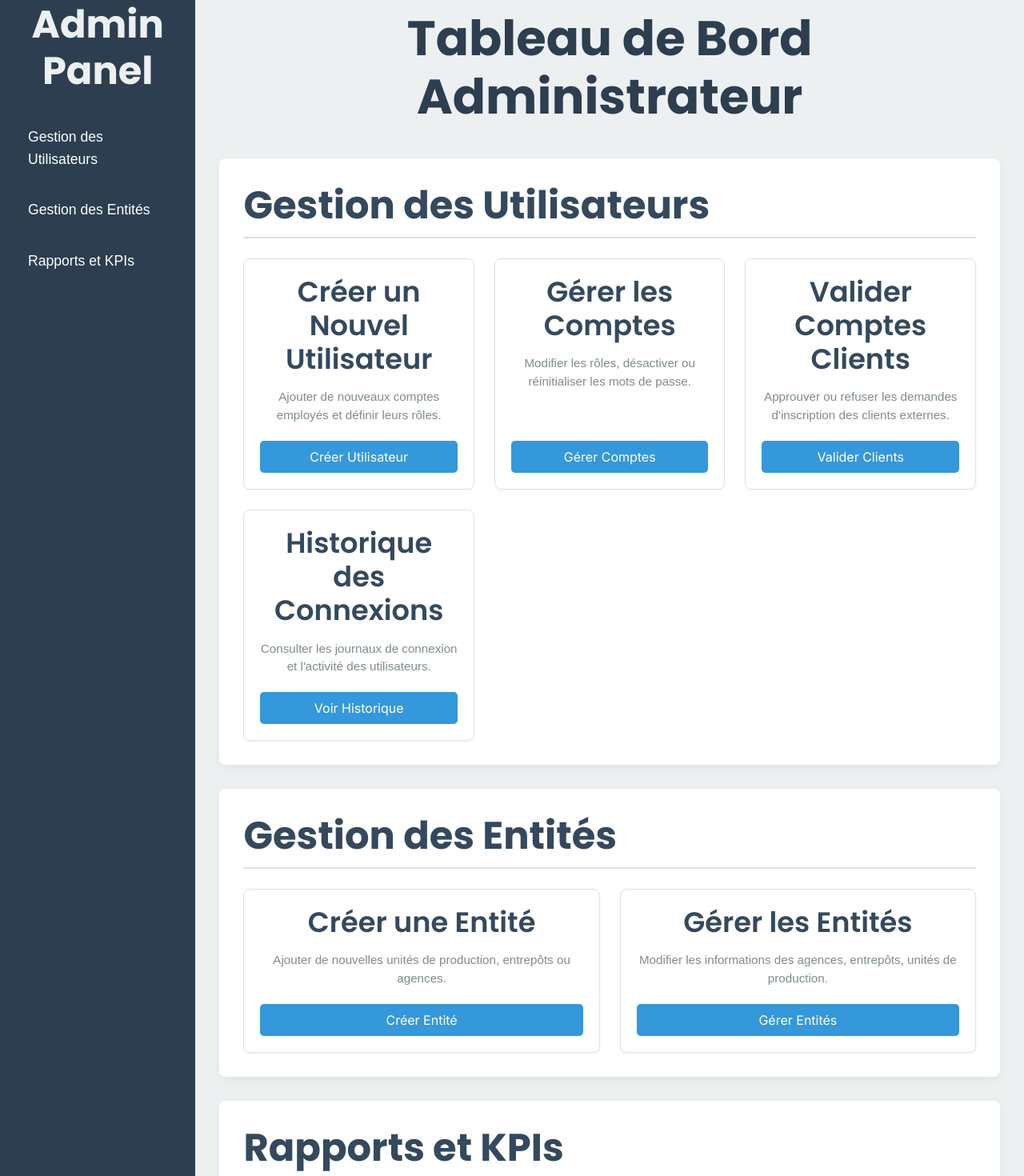
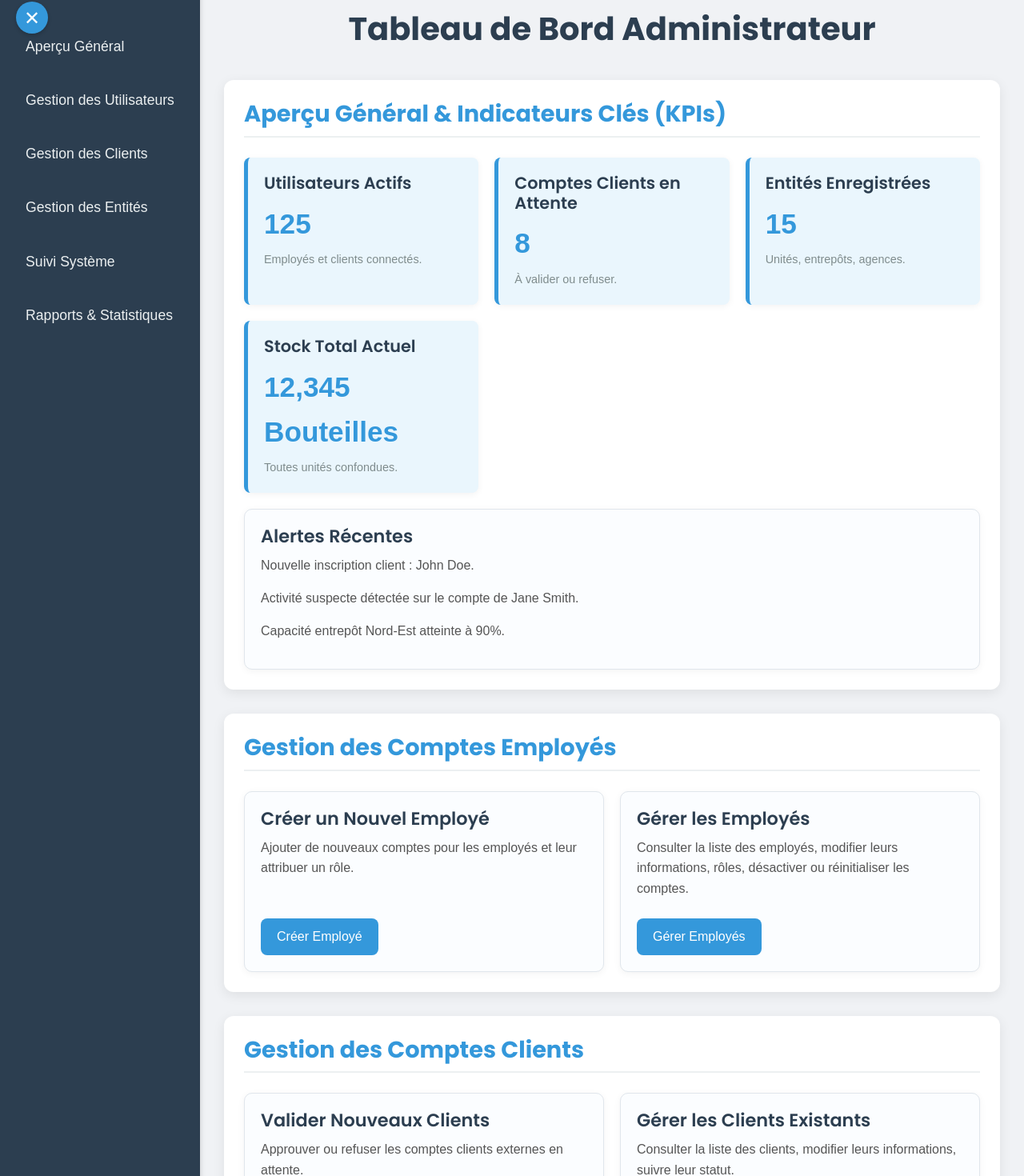
Before and after one commit to INNOVA-EDGE/gas-stock-frontend, a React (Vite) app: page /dashboard/admin in a window 1280 px wide. Shown: the part 18-1488 px from the top of the page at 80% size. Built offline with nearby package versions, Linux system fonts and the light colour scheme.

Commit message:
that dashboard

```diff
--- a/src/components/Dashboards/AdminDashboard/AdminDashboard.jsx
+++ b/src/components/Dashboards/AdminDashboard/AdminDashboard.jsx
@@ -1,78 +1,167 @@
 // src/components/Dashboards/AdminDashboard/AdminDashboard.jsx
-import React from 'react';
+import React, { useState } from 'react'; // Importez useState pour gérer l'état
+import { Link } from 'react-router-dom';
 import styles from './AdminDashboard.module.css';
 
 const AdminDashboard = () => {
+  const [isSidebarOpen, setIsSidebarOpen] = useState(true); // État pour la barre latérale, ouverte par défaut
+
+  const toggleSidebar = () => {
+    setIsSidebarOpen(!isSidebarOpen); // Inverse l'état de la barre latérale
+  };
+
   return (
-    <div className={styles.dashboardContainer}>
+    <div className={`${styles.dashboardContainer} ${isSidebarOpen ? styles.sidebarOpen : styles.sidebarClosed}`}>
+      {/* Bouton pour ouvrir/fermer la barre latérale */}
+      <button className={styles.sidebarToggleBtn} onClick={toggleSidebar}>
+        {isSidebarOpen ? '✕' : '☰'} {/* Affiche 'X' si ouverte, '☰' si fermée */}
+      </button>
+
       <aside className={styles.sidebar}>
-        <h2 className={styles.sidebarTitle}>Admin Panel</h2>
+        <h2 className={styles.sidebarTitle}></h2>
         <nav>
           <ul className={styles.navList}>
             <li className={styles.navItem}>
+              <a href="#overview" className={styles.navLink}>Aperçu Général</a>
+            </li>
+            <li className={styles.navItem}>
               <a href="#user-management" className={styles.navLink}>Gestion des Utilisateurs</a>
+            </li>
+            <li className={styles.navItem}>
+              <a href="#client-management" className={styles.navLink}>Gestion des Clients</a>
             </li>
             <li className={styles.navItem}>
               <a href="#entity-management" className={styles.navLink}>Gestion des Entités</a>
             </li>
             <li className={styles.navItem}>
-              <a href="#reports" className={styles.navLink}>Rapports et KPIs</a>
+              <a href="#system-monitoring" className={styles.navLink}>Suivi Système</a>
+            </li>
+            <li className={styles.navItem}>
+              <a href="#reports" className={styles.navLink}>Rapports & Statistiques</a>
             </li>
           </ul>
         </nav>
       </aside>
+
       <main className={styles.mainContent}>
         <h1 className={styles.mainTitle}>Tableau de Bord Administrateur</h1>
 
-        <section id="user-management" className={styles.section}>
-          <h2 className={styles.sectionTitle}>Gestion des Utilisateurs</h2>
+        {/* Section: Aperçu Général / Statistiques Clés */}
+        <section id="overview" className={styles.section}>
+          <h2 className={styles.sectionTitle}>Aperçu Général & Indicateurs Clés (KPIs)</h2>
+          <div className={styles.gridContainer}>
+            <div className={styles.kpiCard}>
+              <h3>Utilisateurs Actifs</h3>
+              <p className={styles.kpiValue}>125</p>
+              <p className={styles.kpiDescription}>Employés et clients connectés.</p>
+            </div>
+            <div className={styles.kpiCard}>
+              <h3>Comptes Clients en Attente</h3>
+              <p className={styles.kpiValue}>8</p>
+              <p className={styles.kpiDescription}>À valider ou refuser.</p>
+            </div>
+            <div className={styles.kpiCard}>
+              <h3>Entités Enregistrées</h3>
+              <p className={styles.kpiValue}>15</p>
+              <p className={styles.kpiDescription}>Unités, entrepôts, agences.</p>
+            </div>
+            <div className={styles.kpiCard}>
+              <h3>Stock Total Actuel</h3>
+              <p className={styles.kpiValue}>12,345 Bouteilles</p>
+              <p className={styles.kpiDescription}>Toutes unités confondues.</p>
+            </div>
+          </div>
           <div className={styles.cardContainer}>
             <div className={styles.card}>
-              <h3>Créer un Nouvel Utilisateur</h3>
-              <p>Ajouter de nouveaux comptes employés et définir leurs rôles.</p>
-              <button className={styles.button}>Créer Utilisateur</button>
-            </div>
-            <div className={styles.card}>
-              <h3>Gérer les Comptes</h3>
-              <p>Modifier les rôles, désactiver ou réinitialiser les mots de passe.</p>
-              <button className={styles.button}>Gérer Comptes</button>
-            </div>
-            <div className={styles.card}>
-              <h3>Valider Comptes Clients</h3>
-              <p>Approuver ou refuser les demandes d'inscription des clients externes.</p>
-              <button className={styles.button}>Valider Clients</button>
-            </div>
-            <div className={styles.card}>
-              <h3>Historique des Connexions</h3>
-              <p>Consulter les journaux de connexion et l'activité des utilisateurs.</p>
-              <button className={styles.button}>Voir Historique</button>
+              <h3>Alertes Récentes</h3>
+              <p>Nouvelle inscription client : John Doe.</p>
+              <p>Activité suspecte détectée sur le compte de Jane Smith.</p>
+              <p>Capacité entrepôt Nord-Est atteinte à 90%.</p>
             </div>
           </div>
         </section>
 
+        {/* Section: Gestion des Utilisateurs (Employés) */}
+        <section id="user-management" className={styles.section}>
+          <h2 className={styles.sectionTitle}>Gestion des Comptes Employés</h2>
+          <div className={styles.cardContainer}>
+            <div className={styles.card}>
+              <h3>Créer un Nouvel Employé</h3>
+              <p>Ajouter de nouveaux comptes pour les employés et leur attribuer un rôle.</p>
+              <Link to="/admin/create-employee" className={styles.button}>Créer Employé</Link>
+            </div>
+            <div className={styles.card}>
+              <h3>Gérer les Employés</h3>
+              <p>Consulter la liste des employés, modifier leurs informations, rôles, désactiver ou réinitialiser les comptes.</p>
+              <Link to="/admin/manage-employees" className={styles.button}>Gérer Employés</Link>
+            </div>
+          </div>
+        </section>
+
+        {/* Section: Gestion des Clients Externes */}
+        <section id="client-management" className={styles.section}>
+          <h2 className={styles.sectionTitle}>Gestion des Comptes Clients</h2>
+          <div className={styles.cardContainer}>
+            <div className={styles.card}>
+              <h3>Valider Nouveaux Clients</h3>
+              <p>Approuver ou refuser les comptes clients externes en attente.</p>
+              <Link to="/admin/validate-clients" className={styles.button}>Valider Clients</Link>
+            </div>
+            <div className={styles.card}>
+              <h3>Gérer les Clients Existants</h3>
+              <p>Consulter la liste des clients, modifier leurs informations, suivre leur statut.</p>
+              <Link to="/admin/manage-clients" className={styles.button}>Gérer Clients</Link>
+            </div>
+          </div>
+        </section>
+
+        {/* Section: Gestion des Entités (Unités de Production, Entrepôts, Agences) */}
         <section id="entity-management" className={styles.section}>
-          <h2 className={styles.sectionTitle}>Gestion des Entités</h2>
+          <h2 className={styles.sectionTitle}>Gestion des Entités Physiques</h2>
           <div className={styles.cardContainer}>
             <div className={styles.card}>
               <h3>Créer une Entité</h3>
               <p>Ajouter de nouvelles unités de production, entrepôts ou agences.</p>
-              <button className={styles.button}>Créer Entité</button>
+              <Link to="/admin/create-entity" className={styles.button}>Créer Entité</Link>
             </div>
             <div className={styles.card}>
               <h3>Gérer les Entités</h3>
-              <p>Modifier les informations des agences, entrepôts, unités de production.</p>
-              <button className={styles.button}>Gérer Entités</button>
+              <p>Modifier les informations des entités existantes, assigner les responsables.</p>
+              <Link to="/admin/manage-entities" className={styles.button}>Gérer Entités</Link>
             </div>
           </div>
         </section>
 
+        {/* Section: Suivi du Système (Logs et Activités) */}
+        <section id="system-monitoring" className={styles.section}>
+          <h2 className={styles.sectionTitle}>Suivi et Journalisation du Système</h2>
+          <div className={styles.cardContainer}>
+            <div className={styles.card}>
+              <h3>Journaux de Connexion & Activité</h3>
+              <p>Consulter l'historique détaillé des connexions et des actions importantes des utilisateurs.</p>
+              <Link to="/admin/activity-logs" className={styles.button}>Voir Journaux</Link>
+            </div>
+            <div className={styles.card}>
+              <h3>Alertes Système</h3>
+              <p>Voir la liste des alertes générées par le système (stock bas, transactions suspectes, etc.).</p>
+              <Link to="/admin/system-alerts" className={styles.button}>Voir Alertes</Link>
+            </div>
+          </div>
+        </section>
+
+        {/* Section: Rapports et KPIs (Consolidés) */}
         <section id="reports" className={styles.section}>
-          <h2 className={styles.sectionTitle}>Rapports et KPIs</h2>
+          <h2 className={styles.sectionTitle}>Rapports et Indicateurs de Performance</h2>
           <div className={styles.cardContainer}>
             <div className={styles.card}>
               <h3>Voir Rapports Consolidés</h3>
-              <p>Accéder aux rapports généraux et aux indicateurs clés de performance.</p>
-              <button className={styles.button}>Voir Rapports</button>
+              <p>Accéder aux rapports généraux et aux indicateurs clés de performance de l'ensemble du système (production, stock, ventes, livraisons, retours).</p>
+              <Link to="/admin/consolidated-reports" className={styles.button}>Voir Rapports</Link>
+            </div>
+            <div className={styles.card}>
+              <h3>Tableau de Bord Global</h3>
+              <p>Visualiser les KPIs en temps réel sous forme de graphiques (production/jour, taux de retour, volume vendu, etc.).</p>
+              <Link to="/admin/global-dashboard" className={styles.button}>Tableau de Bord Global</Link>
             </div>
           </div>
         </section>
--- a/src/components/Dashboards/AdminDashboard/AdminDashboard.module.css
+++ b/src/components/Dashboards/AdminDashboard/AdminDashboard.module.css
@@ -1,30 +1,54 @@
 /* src/components/Dashboards/AdminDashboard/AdminDashboard.module.css */
+
 .dashboardContainer {
   display: flex;
   min-height: 100vh;
-  font-family: Arial, sans-serif;
-  background-color: #f4f7f6;
+  background-color: #f0f2f5; /* Light gray background */
+  font-family: 'Arial', sans-serif;
+  color: #333;
+  transition: all 0.3s ease-in-out; /* Transition pour le conteneur principal */
+}
+
+/* État de la barre latérale ouverte */
+.sidebarOpen .sidebar {
+  width: 250px;
+  opacity: 1;
+  pointer-events: auto; /* Permet les interactions */
+}
+
+/* État de la barre latérale fermée */
+.sidebarClosed .sidebar {
+  width: 0;
+  opacity: 0;
+  overflow: hidden; /* Cache le contenu débordant */
+  padding: 0; /* Réduit le padding */
+  pointer-events: none; /* Désactive les interactions */
 }
 
 .sidebar {
-  width: 250px;
-  background-color: #2c3e50; /* Darker blue */
-  color: white;
+  background-color: #2c3e50; /* Dark blue-gray */
+  color: #ecf0f1; /* Light gray for text */
   padding: 20px;
   box-shadow: 2px 0 5px rgba(0, 0, 0, 0.1);
   display: flex;
   flex-direction: column;
+  align-items: center;
+  transition: width 0.3s ease-in-out, opacity 0.3s ease-in-out, padding 0.3s ease-in-out; /* Transition pour l'ouverture/fermeture */
 }
 
 .sidebarTitle {
+  font-size: 1.8em;
+  margin-bottom: 30px;
+  color: #ffffff;
   text-align: center;
-  margin-bottom: 30px;
-  color: #ecf0f1; /* Light grey */
+  font-weight: bold;
+  white-space: nowrap; /* Empêche le titre de se couper */
 }
 
 .navList {
   list-style: none;
   padding: 0;
+  width: 100%;
 }
 
 .navItem {
@@ -32,90 +56,257 @@
 }
 
 .navLink {
-  color: white;
+  display: block;
+  padding: 12px 15px;
+  color: #ecf0f1;
   text-decoration: none;
   font-size: 1.1em;
-  padding: 10px 15px;
-  display: block;
-  border-radius: 5px;
-  transition: background-color 0.3s ease;
+  border-radius: 8px;
+  transition: background-color 0.3s ease, color 0.3s ease;
+  white-space: nowrap; /* Empêche le texte du lien de se couper */
 }
 
-.navLink:hover, .navLink:focus {
-  background-color: #34495e; /* Slightly lighter dark blue */
+.navLink:hover,
+.navLink:focus {
+  background-color: #34495e; /* Slightly lighter dark blue-gray */
+  color: #ffffff;
+}
+
+/* Bouton de basculement de la barre latérale */
+.sidebarToggleBtn {
+  position: fixed; /* Fixé à l'écran */
+  top: 20px;
+  left: 20px;
+  z-index: 1000; /* Assure qu'il est au-dessus des autres éléments */
+  background-color: #3498db;
+  color: white;
+  border: none;
+  border-radius: 50%; /* Bouton rond */
+  width: 40px;
+  height: 40px;
+  font-size: 1.5em;
+  display: flex;
+  justify-content: center;
+  align-items: center;
+  cursor: pointer;
+  box-shadow: 0 2px 5px rgba(0, 0, 0, 0.2);
+  transition: background-color 0.3s ease, transform 0.3s ease;
+}
+
+.sidebarToggleBtn:hover {
+  background-color: #2980b9;
+  transform: scale(1.05);
 }
 
 .mainContent {
   flex-grow: 1;
   padding: 30px;
-  background-color: #ecf0f1; /* Light background */
+  overflow-y: auto;
+  transition: margin-left 0.3s ease-in-out; /* Ajoute une transition pour le décalage */
 }
 
+/* Décalage du contenu principal quand la sidebar est ouverte */
+.sidebarOpen .mainContent {
+  margin-left: 0; /* Pas de décalage si la sidebar est à côté */
+}
+
+/* Décalage du contenu principal quand la sidebar est fermée */
+.sidebarClosed .mainContent {
+  margin-left: 0; /* Pas de décalage si la sidebar est à côté, le bouton gère la position */
+}
+
+
 .mainTitle {
+  font-size: 2.5em;
   color: #2c3e50;
   margin-bottom: 40px;
   text-align: center;
+  font-weight: bold;
 }
 
 .section {
-  background-color: white;
-  padding: 30px;
-  border-radius: 8px;
-  box-shadow: 0 4px 10px rgba(0, 0, 0, 0.05);
+  background-color: #ffffff;
+  border-radius: 12px;
+  box-shadow: 0 4px 15px rgba(0, 0, 0, 0.08);
   margin-bottom: 30px;
+  padding: 25px;
 }
 
 .sectionTitle {
-  color: #34495e;
+  font-size: 1.8em;
+  color: #3498db; /* Blue for section titles */
   margin-bottom: 25px;
-  border-bottom: 2px solid #e0e0e0;
+  border-bottom: 2px solid #ecf0f1;
   padding-bottom: 10px;
+  font-weight: bold;
+}
+
+.gridContainer {
+  display: grid;
+  grid-template-columns: repeat(auto-fit, minmax(250px, 1fr));
+  gap: 20px;
+  margin-bottom: 20px;
+}
+
+.kpiCard {
+  background-color: #eaf6fd; /* Lighter blue */
+  border-left: 5px solid #3498db;
+  border-radius: 8px;
+  padding: 20px;
+  box-shadow: 0 2px 8px rgba(0, 0, 0, 0.05);
+  transition: transform 0.2s ease;
+}
+
+.kpiCard:hover {
+  transform: translateY(-5px);
+}
+
+.kpiCard h3 {
+  color: #2c3e50;
+  margin-top: 0;
+  font-size: 1.3em;
+  margin-bottom: 10px;
+}
+
+.kpiValue {
+  font-size: 2.2em;
+  font-weight: bold;
+  color: #3498db;
+  margin-bottom: 5px;
+}
+
+.kpiDescription {
+  font-size: 0.9em;
+  color: #7f8c8d;
 }
 
 .cardContainer {
   display: grid;
-  grid-template-columns: repeat(auto-fit, minmax(280px, 1fr));
-  gap: 25px;
+  grid-template-columns: repeat(auto-fit, minmax(300px, 1fr));
+  gap: 20px;
 }
 
 .card {
-  background-color: #ffffff;
-  border: 1px solid #e0e0e0;
-  border-radius: 8px;
+  background-color: #fbfdff; /* Very light blue */
+  border: 1px solid #e0e6ec;
+  border-radius: 10px;
   padding: 20px;
-  box-shadow: 0 2px 5px rgba(0, 0, 0, 0.03);
+  box-shadow: 0 2px 10px rgba(0, 0, 0, 0.05);
   display: flex;
   flex-direction: column;
   justify-content: space-between;
-  text-align: center;
+  transition: box-shadow 0.2s ease, transform 0.2s ease;
+}
+
+.card:hover {
+  box-shadow: 0 5px 20px rgba(0, 0, 0, 0.1);
+  transform: translateY(-3px);
 }
 
 .card h3 {
-  color: #34495e;
+  color: #2c3e50;
   margin-top: 0;
-  margin-bottom: 15px;
+  font-size: 1.4em;
+  margin-bottom: 10px;
 }
 
 .card p {
-  color: #7f8c8d;
-  font-size: 0.95em;
-  line-height: 1.5;
-  margin-bottom: 20px;
-  flex-grow: 1;
+  font-size: 1em;
+  line-height: 1.6;
+  color: #555;
+  margin-bottom: 15px;
+  flex-grow: 1; /* Allows paragraph to take available space */
 }
 
 .button {
-  background-color: #3498db; /* Blue */
+  display: inline-block;
+  background-color: #3498db; /* Blue button */
   color: white;
   padding: 10px 20px;
   border: none;
-  border-radius: 5px;
+  border-radius: 8px;
   cursor: pointer;
   font-size: 1em;
+  text-decoration: none;
+  text-align: center;
   transition: background-color 0.3s ease, transform 0.2s ease;
+  align-self: flex-start; /* Align button to start of flex item */
+  margin-top: 10px; /* Space above button */
 }
 
 .button:hover {
   background-color: #2980b9; /* Darker blue on hover */
   transform: translateY(-2px);
 }
+
+/* Responsive adjustments */
+@media (max-width: 992px) {
+  .dashboardContainer {
+    flex-direction: column;
+  }
+
+  .sidebar {
+    width: 100%;
+    height: auto;
+    padding: 15px;
+    flex-direction: row;
+    justify-content: space-around;
+    flex-wrap: wrap;
+    position: initial; /* Réinitialise la position pour le mode colonne */
+    box-shadow: none; /* Enlève l'ombre latérale */
+  }
+
+  /* Cache le titre et le liste sur les petits écrans quand la barre est ouverte */
+  .sidebarOpen .sidebarTitle,
+  .sidebarOpen .navList {
+    display: none;
+  }
+
+  /* Gère l'affichage quand la sidebar est "fermée" sur les petits écrans */
+  .sidebarClosed .sidebar {
+    height: 0;
+    overflow: hidden;
+    padding: 0;
+  }
+
+  .sidebarToggleBtn {
+    position: absolute; /* Reste absolu pour ne pas affecter le flux normal du document */
+    top: 20px;
+    left: 20px;
+  }
+
+  .mainContent {
+    padding-top: 70px; /* Ajoute un padding pour le bouton de basculement */
+  }
+
+  .mainTitle {
+    font-size: 2em;
+    margin-bottom: 30px;
+  }
+
+  .sectionTitle {
+    font-size: 1.5em;
+  }
+
+  .gridContainer,
+  .cardContainer {
+    grid-template-columns: repeat(auto-fit, minmax(280px, 1fr));
+  }
+}
+
+@media (max-width: 768px) {
+  .gridContainer,
+  .cardContainer {
+    grid-template-columns: 1fr; /* Stack cards vertically on very small screens */
+  }
+
+  /* Ajustements pour les très petits écrans si la sidebar devient verticale */
+  .sidebar {
+    flex-direction: column;
+  }
+
+  .navList {
+    flex-direction: column;
+    align-items: center;
+  }
+}
```
